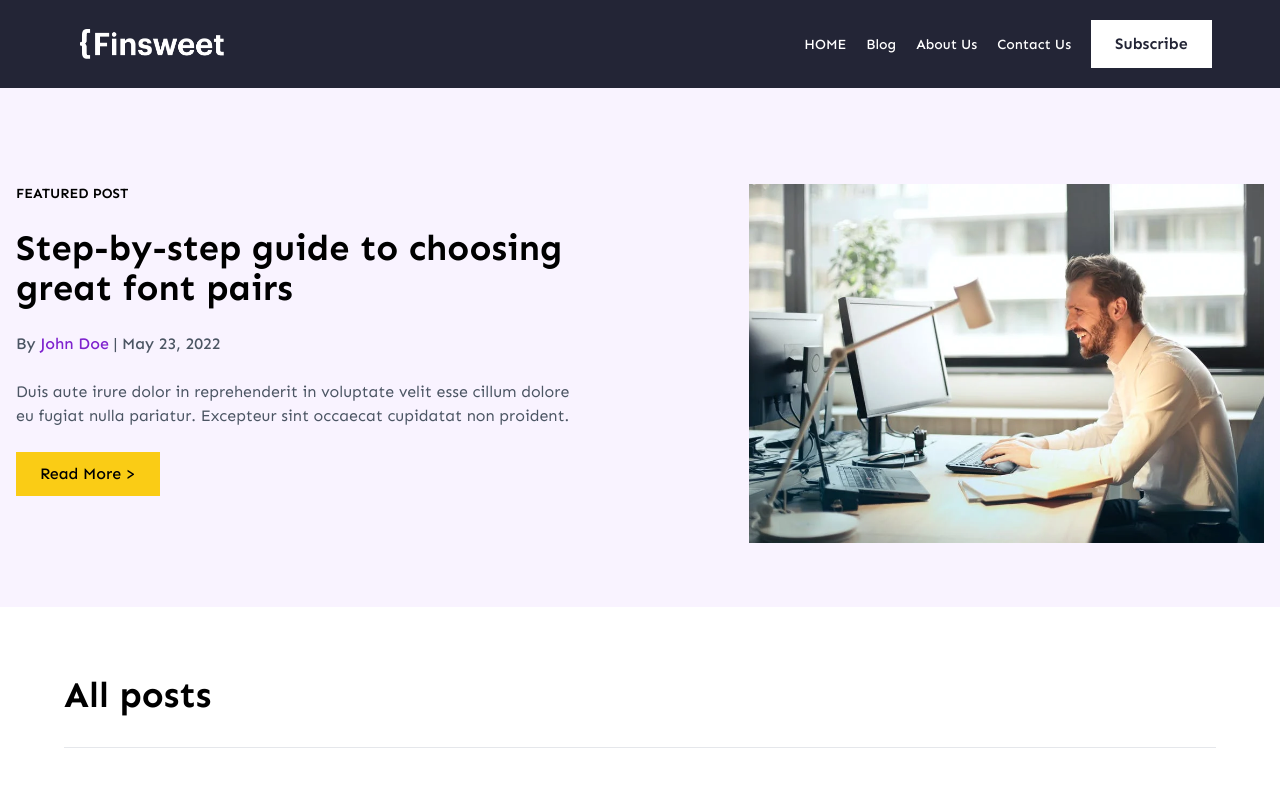
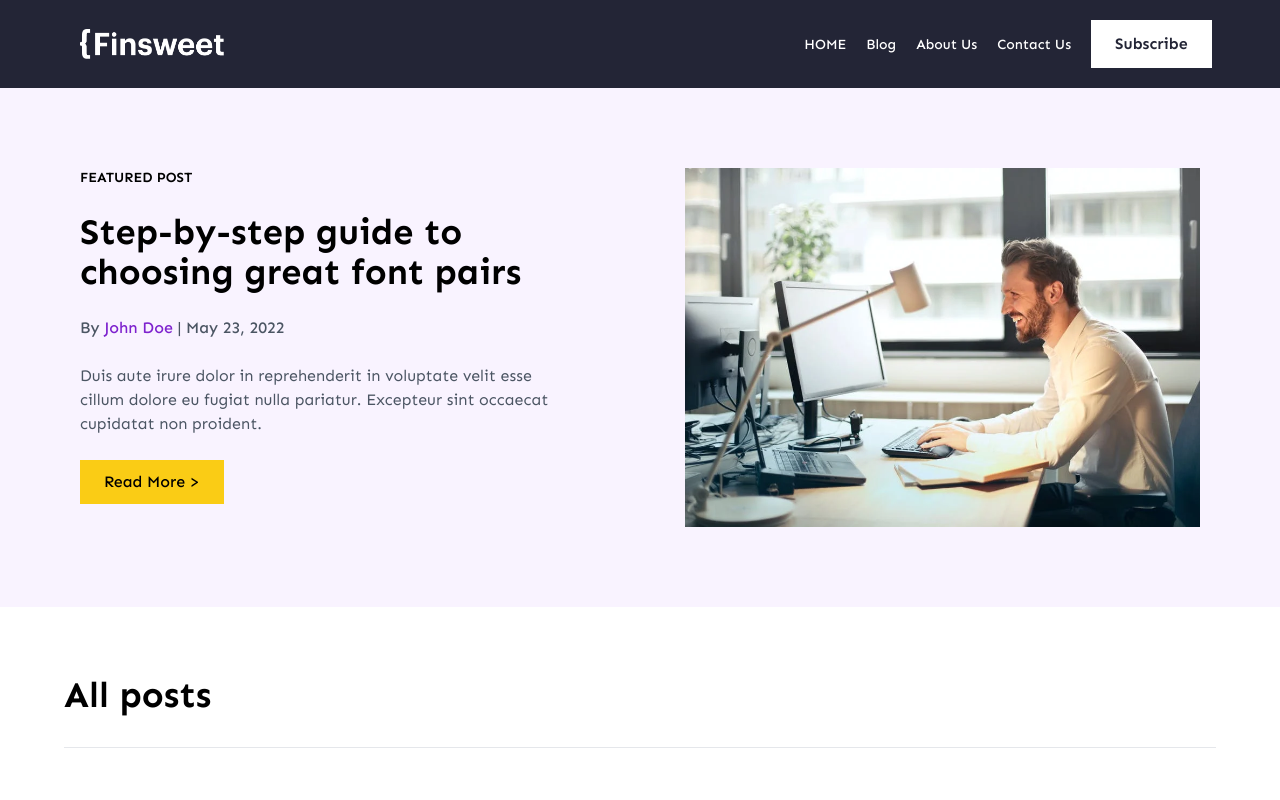
Before and after one commit to as-hsn/Next-Blog-Design, a Next.js app: page /Blog in a window 1280 px wide. Shown: the top 800 px of the page. Built offline with nearby package versions, Linux system fonts and the light colour scheme.

Commit message:
fix padding in blog page hero.tsx

```diff
--- a/src/app/components/Blog/Hero.tsx
+++ b/src/app/components/Blog/Hero.tsx
@@ -4,8 +4,8 @@ import Link from "next/link"
 function Hero() {
   return (
     <div className="w-full bg-purple-100/50">
-      <div className="relative w-full max-w-7xl  mx-auto px-4 py-8 sm:py-12 md:py-16">
-        <div className="relative mt-4 sm:mt-6 md:mt-8 grid md:grid-cols-2 gap-8 md:gap-12 lg:gap-16">
+      <div className="relative w-full max-w-7xl  mx-auto px-20 py-[80px] sm:py-1[80px] md:py-1[80px]">
+        <div className="relative grid md:grid-cols-2 gap-8 md:gap-12 lg:gap-16">
           <div className="space-y-4 sm:space-y-6 md:pr-8">
             <h2 className="text-sm font-semibold uppercase text-black">FEATURED POST</h2>
             <h3 className="text-2xl sm:text-3xl md:text-4xl font-bold leading-tight text-black">
```
